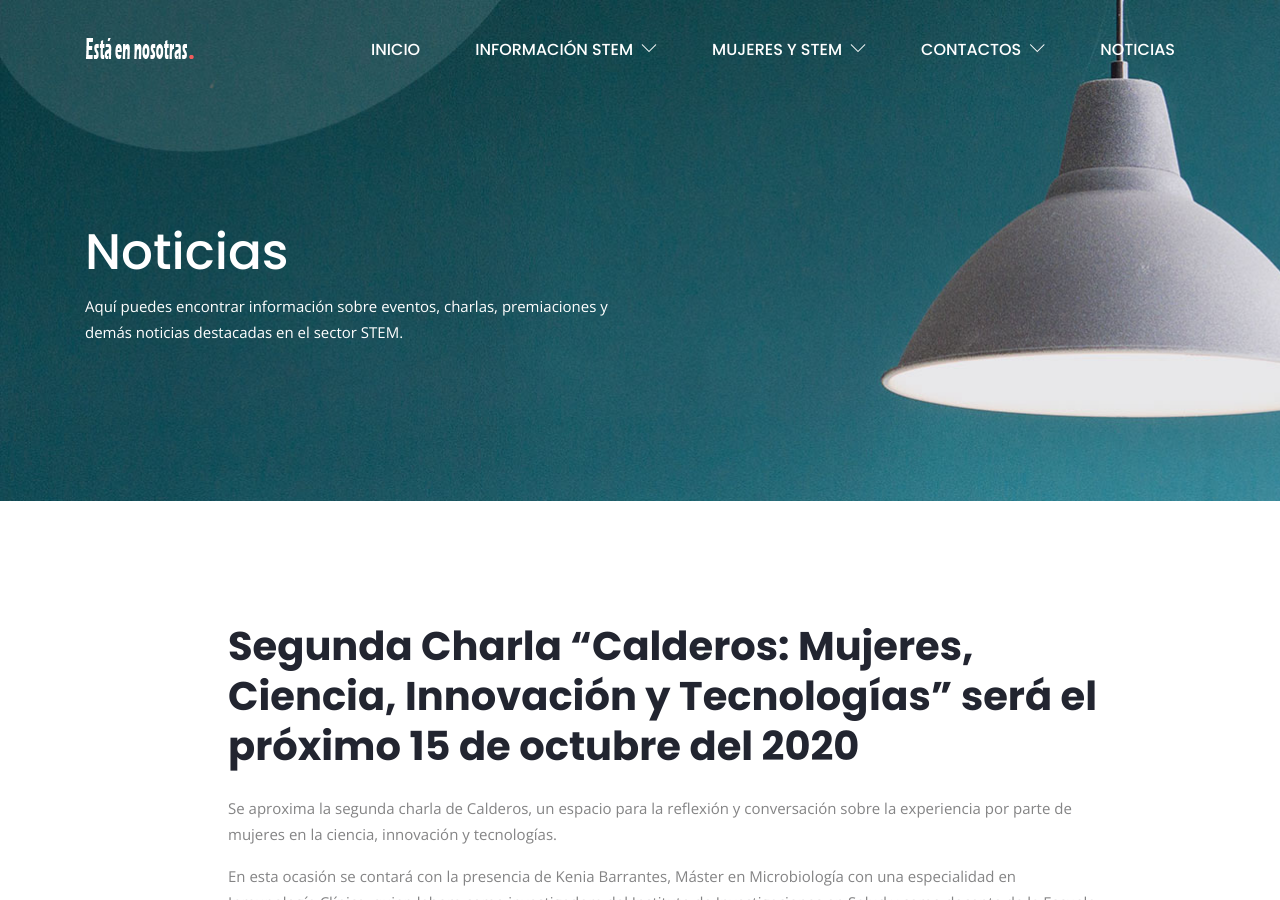
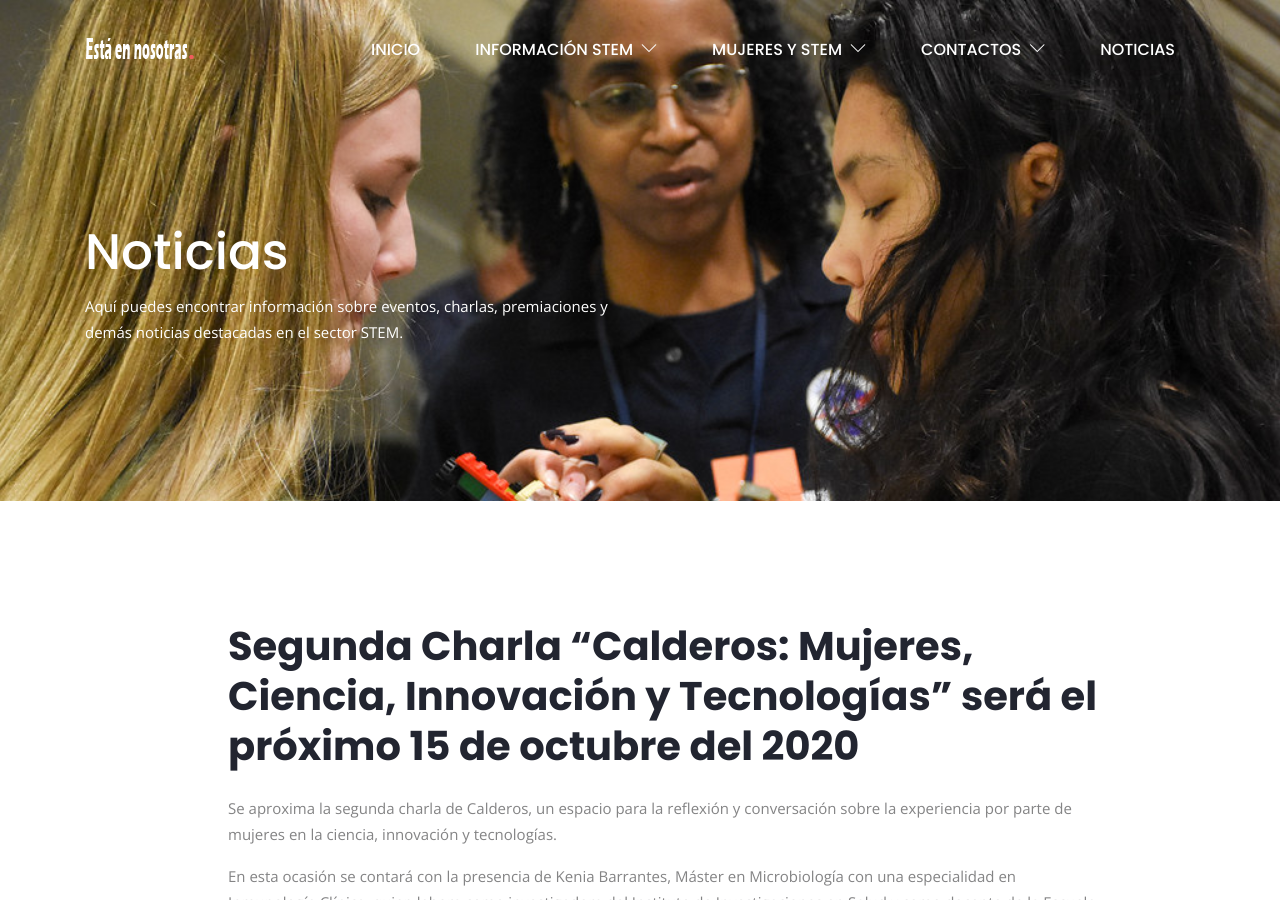
Before and after one commit to estaennosotraspiloto/estaennosotraspiloto, a Jekyll site: the page built from noticias.html, in a window 1280 px wide and 900 px high. Built offline with Jekyll 4.4.1, drawn with Linux system fonts in a browser that asks for light colours.

Commit message:
Update from Forestry.io estaennosotraspiloto updated noticias.html

```diff
--- a/noticias.html
+++ b/noticias.html
@@ -1,6 +1,6 @@
 ---
 layout: default
-header_image: "/assets/images/bg/bg-portfolio.jpg"
+header_image: "/assets/images/team/noticias.jpg"
 title: 'Noticias '
 description: Aquí puedes encontrar  información sobre eventos, charlas, premiaciones
   y demás noticias destacadas en el sector STEM.
```
